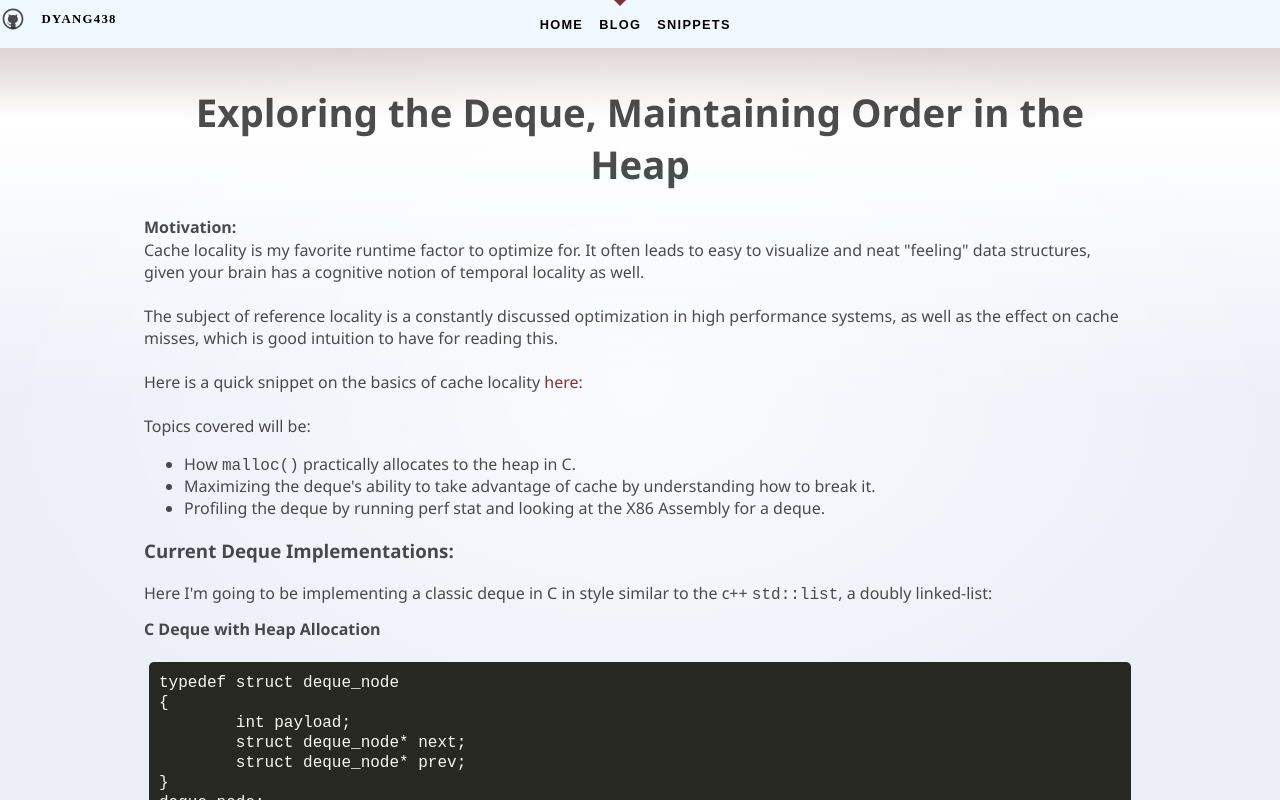
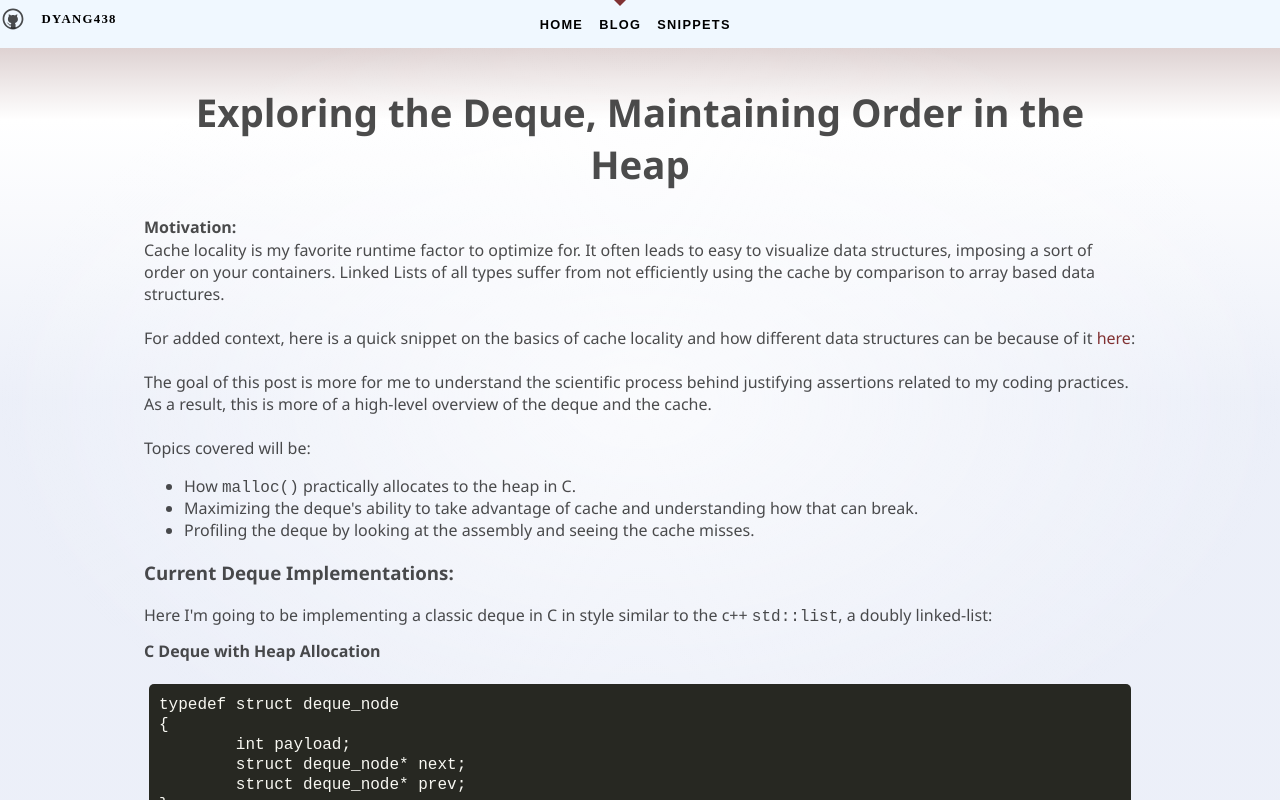
Before and after one commit to dyang438/blog_website, a SvelteKit app: page /blog/deque in a window 1280 px wide. Shown: the top 800 px of the page. Built offline with nearby package versions, Linux system fonts and the light colour scheme.

Commit message:
finalized first batch of writings

```diff
--- a/src/routes/blog/deque/+page.svelte
+++ b/src/routes/blog/deque/+page.svelte
@@ -20,6 +20,7 @@ typedef struct deque
 {
 	struct deque_node* first;
 	struct deque_node* last;
+	int length;
 }
 deque;
 \`\`\``;
@@ -122,10 +123,10 @@ timer_end();
 
 	let profile_used_payload = `\`\`\`X86 Assembly
 .L16:
-        mov     rcx, rdx               :rcx holds address of current node
-        mov     rdx, QWORD PTR [rdx+8] :Accesses pointer to next node
-        cmp     rdx, rax               :Checks if end of list
-        jne     .L16                   :If not, continue
+        mov     rcx, rdx               :rcx now holds address of current node
+        mov     rdx, QWORD PTR [rdx+8] :rdx now holds pointer to next node
+        cmp     rdx, rax               :Checks if curr->next is end of list
+        jne     .L16                   :If not, redo the loop
         mov     edx, DWORD PTR [rcx]
         mov     DWORD PTR [rsi], edx
 \`\`\``;
@@ -142,18 +143,22 @@ timer_end();
 		<h2>Motivation:</h2>
 
 		Cache locality is my favorite runtime factor to optimize for. It
-		often leads to easy to visualize and neat "feeling" data
-		structures, given your brain has a cognitive notion of temporal
-		locality as well.<br /><br />
+		often leads to easy to visualize data structures, imposing a
+		sort of order on your containers. Linked Lists of all types
+		suffer from not efficiently using the cache by comparison to
+		array based data structures.
+		<br /><br />
 
-		The subject of reference locality is a constantly discussed
-		optimization in high performance systems, as well as the effect
-		on cache misses, which is good intuition to have for reading
-		this. <br /><br />
-
-		Here is a quick snippet on the basics of cache locality
+		For added context, here is a quick snippet on the basics of
+		cache locality and how different data structures can be because
+		of it
 		<a href={"../snippets/cache_locality"}>here</a>: <br /><br />
 
+		The goal of this post is more for me to understand the
+		scientific process behind justifying assertions related to my
+		coding practices. As a result, this is more of a high-level
+		overview of the deque and the cache.
+		<br /><br />
 		Topics covered will be:
 		<ul>
 			<li>
@@ -162,11 +167,11 @@ timer_end();
 			</li>
 			<li>
 				Maximizing the deque's ability to take advantage
-				of cache by understanding how to break it.
+				of cache and understanding how that can break.
 			</li>
 			<li>
-				Profiling the deque by running perf stat and
-				looking at the X86 Assembly for a deque.
+				Profiling the deque by looking at the assembly
+				and seeing the cache misses.
 			</li>
 		</ul>
 
@@ -189,9 +194,9 @@ timer_end();
 		</div>
 
 		From a runtime perspective, the pointer manipulation for these
-		operations are relatively fast, when we profile the code in X86
-		assembly they are all compiled to the very fast mv instruction.<br
-		/><br />
+		operations are relatively fast, and later, when we profile the
+		code in X86 assembly they are all compiled to the very fast mv
+		instruction.<br /><br />
 
 		By contrast, the large feature for this operation is the malloc
 		call of each new node. It retrieves the first free block in the
@@ -348,6 +353,10 @@ timer_end();
 		the way to DRAM in order to grab the next node, it becomes a
 		much heavier instruction.<br /><br />
 
+		Side Note: I wrote a very small snippet on how important this
+		step is for benching code
+		<a href={"../snippet/compiler_opt"}>here</a>. <br /><br />
+
 		Luckily though, we don't just have to assume what the cache is
 		doing, we can use a tool called perf stat to directly measure
 		the number of cache misses! As expected, here are the benches:
@@ -358,10 +367,15 @@ timer_end();
 				references are misses
 			</li>
 			<li>
-				With Fragmentation: 1% of all cache references
+				With Fragmentation: 1.2% of all cache references
 				are misses
 			</li>
 		</ul>
+
+		This doesn't seem like a lot of cache misses, but an increase of
+		misses by 4x made an extremely big difference in runtime, and 1%
+		of cache references being misses is quite a lot in such a
+		predictable program.
 
 		<h3>How Does This Factor Into Best Coding Practices?</h3>
 
@@ -397,10 +411,10 @@ timer_end();
 		slowdown depending on the implementation of the hashtable.
 		<br /><br />
 
-		I typically avoid using deques unless I am optimizing for how
-		easy they are to work with, which often justifies their use.
-		That's probably why I have a soft spot for them, and made my
-		first post about making them as efficient as possible.
+		I typically avoid using linked-lists unless I am optimizing a
+		small problem with how easy they are to work with. That's
+		probably why I have a soft spot for them, and wanted to see
+		about making them as efficient as possible.
 		<br /><br /><br />
 
 		<button class="clickable-div" on:click={toggleExpand}>
@@ -408,8 +422,12 @@ timer_end();
 		</button>
 
 		{#if isExpanded}
-			<ul class="testing-environment">
-				<li>WSL2 running OpenSUSE-Tumbleweed</li>
+			<ul class="benching-environment">
+				<li>
+					WSL2 running OpenSUSE-Tumbleweed, but
+					also tested on ARM Mac, Windows 11, and
+					Arch Linux VM
+				</li>
 				<li>16GB Ram</li>
 				<li>AMD X86 Processor</li>
 				<li>gcc 14.1.1</li>
```
Also changed, not shown: src/routes/snippets/compiler_opt/+page.svelte (+34 -16 lines).
